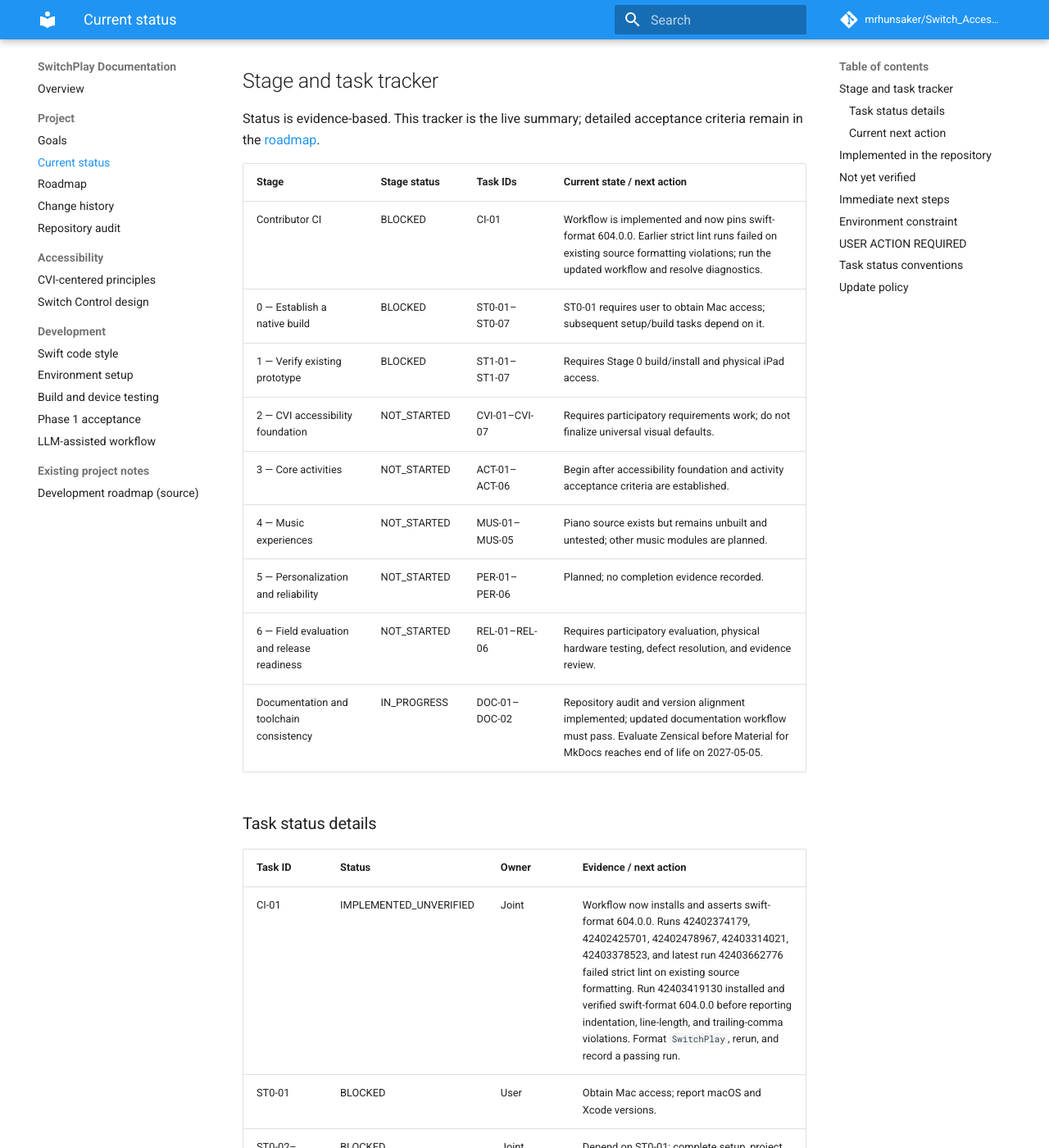
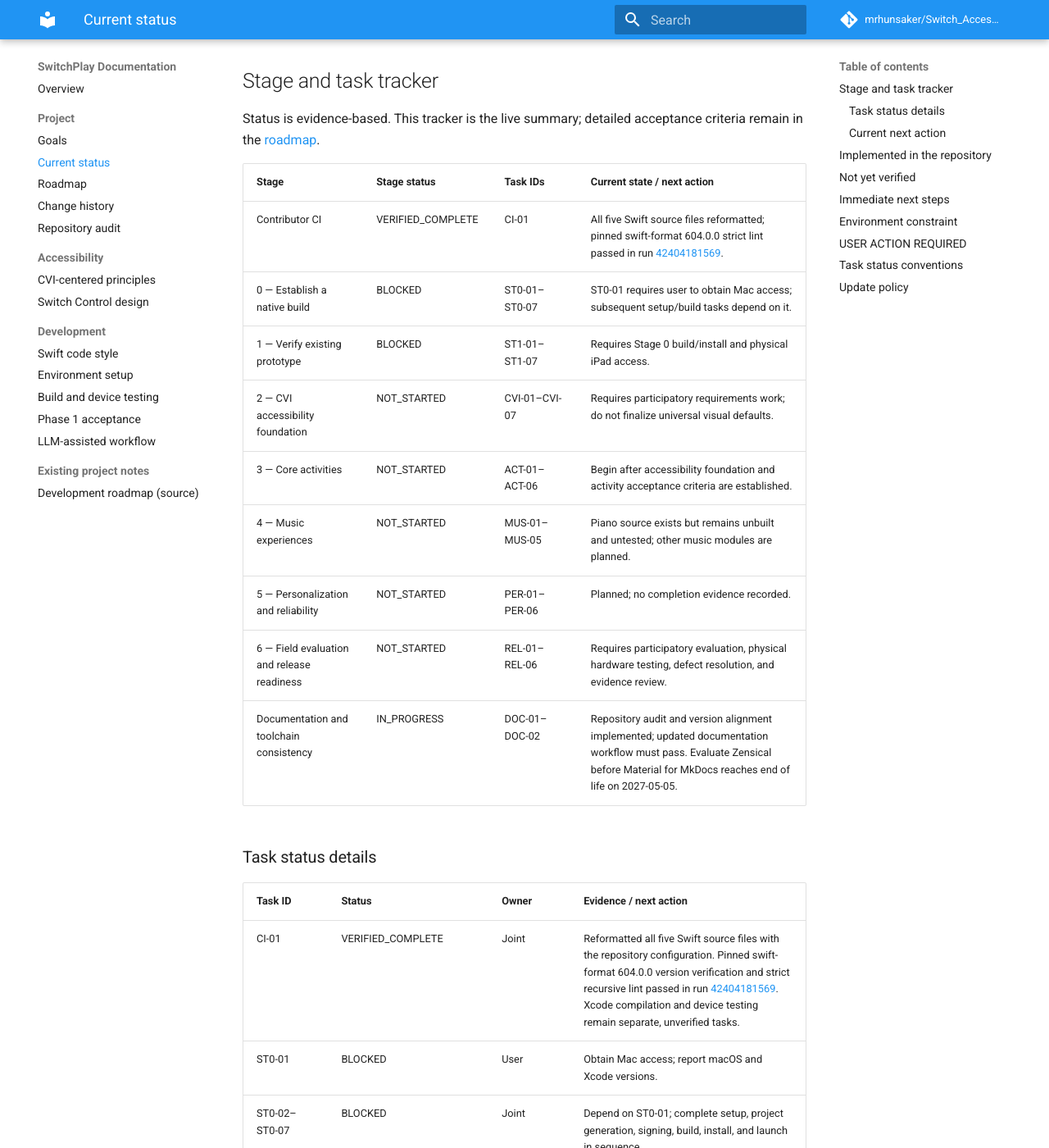
Before and after one commit to mrhunsaker/Switch_Access_iPadOS_App, an MkDocs documentation site: the page built from docs/project-status.md, in a window 1280 px wide and 1400 px high, scrolled down 324 px. Shown: the whole window at 82% size. Built offline with MkDocs 1.6.1 and Material for MkDocs 9.7.7, drawn with Linux system fonts in a browser that asks for light colours; comment, search, counter and statistics services are not loaded; some of the changed text lies outside the part shown.

Commit message:
Record completed strict Swift formatting task

```diff
--- a/docs/project-status.md
+++ b/docs/project-status.md
@@ -12,7 +12,7 @@ Status is evidence-based. This tracker is the live summary; detailed acceptance
 
 | Stage | Stage status | Task IDs | Current state / next action |
 | --- | --- | --- | --- |
-| Contributor CI | BLOCKED | CI-01 | Workflow is implemented and now pins swift-format 604.0.0. Earlier strict lint runs failed on existing source formatting violations; run the updated workflow and resolve diagnostics. |
+| Contributor CI | VERIFIED_COMPLETE | CI-01 | All five Swift source files reformatted; pinned swift-format 604.0.0 strict lint passed in run [42404181569](https://github.com/mrhunsaker/Switch_Access_iPadOS_App/actions/runs/42404181569). |
 | 0 — Establish a native build | BLOCKED | ST0-01–ST0-07 | ST0-01 requires user to obtain Mac access; subsequent setup/build tasks depend on it. |
 | 1 — Verify existing prototype | BLOCKED | ST1-01–ST1-07 | Requires Stage 0 build/install and physical iPad access. |
 | 2 — CVI accessibility foundation | NOT_STARTED | CVI-01–CVI-07 | Requires participatory requirements work; do not finalize universal visual defaults. |
@@ -26,7 +26,7 @@ Status is evidence-based. This tracker is the live summary; detailed acceptance
 
 | Task ID | Status | Owner | Evidence / next action |
 | --- | --- | --- | --- |
-| CI-01 | IMPLEMENTED_UNVERIFIED | Joint | Workflow now installs and asserts swift-format 604.0.0. Runs 42402374179, 42402425701, 42402478967, 42403314021, 42403378523, and latest run 42403662776 failed strict lint on existing source formatting. Run 42403419130 installed and verified swift-format 604.0.0 before reporting indentation, line-length, and trailing-comma violations. Format `SwitchPlay`, rerun, and record a passing run. |
+| CI-01 | VERIFIED_COMPLETE | Joint | Reformatted all five Swift source files with the repository configuration. Pinned swift-format 604.0.0 version verification and strict recursive lint passed in run [42404181569](https://github.com/mrhunsaker/Switch_Access_iPadOS_App/actions/runs/42404181569). Xcode compilation and device testing remain separate, unverified tasks. |
 | ST0-01 | BLOCKED | User | Obtain Mac access; report macOS and Xcode versions. |
 | ST0-02–ST0-07 | BLOCKED | Joint | Depend on ST0-01; complete setup, project generation, signing, build, install, and launch in sequence. |
 | ST1-01–ST1-07 | BLOCKED | Joint | Await successful Stage 0 build and physical iPad validation. |
@@ -56,10 +56,10 @@ Confirm whether a Mac is available. If yes, report its macOS version and Xcode v
 | Accessibility planning | Switch Control design contract and testing guides | Documentation exists; behavior unverified |
 | CVI prompt library | 15 LLM prompts, including mandatory P00 tracking prompt and Swift style checks | JSON committed |
 | Documentation site | MkDocs Material 9.8.0, pinned requirements, and GitHub Pages workflow | Strict build, artifact upload, and Pages deployment passed in run 42403662715 using Python 3.15.2 and current Actions |
-| Swift contributor standards | CODE_STYLE.md, root .swift-format, and pinned 604.0.0 CI workflow | Workflow updated; source lint remains failing pending reformat |
+| Swift contributor standards | CODE_STYLE.md, root .swift-format, and pinned 604.0.0 CI workflow | All five Swift files formatted; strict CI lint passed in run 42404181569 |
 
 ## Not yet verified
-- The latest observed Swift formatting run (42403662776) installed and verified swift-format 604.0.0 successfully, then failed strict lint on existing source-format violations. Earlier runs used the Xcode-bundled Swift-format 6.3.0; the workflow has since been updated to install and assert 604.0.0, so its new run must be evaluated separately.
+- The Swift source has passed strict recursive lint with pinned swift-format 604.0.0 in run [42404181569](https://github.com/mrhunsaker/Switch_Access_iPadOS_App/actions/runs/42404181569).
 - The updated documentation workflow passed strict build, Pages artifact upload, and deployment in run 42403559310 with Python 3.15.2, MkDocs Material 9.8.0, and the upgraded Actions.
 - Whether the source compiles with the current Xcode and iPadOS SDK remains unverified.
 - Whether the app installs and launches on a physical iPad remains unverified.
@@ -69,7 +69,7 @@ Confirm whether a Mac is available. If yes, report its macOS version and Xcode v
 - Whether audio behavior is reliable across routes and interruptions remains unverified.
 
 ## Immediate next steps
-1. Format the existing Swift files with the checked-in `.swift-format` configuration using swift-format 604.0.0, then rerun CI-01 until strict lint passes.
+1. Arrange access to a Mac with a supported Xcode installation.
 2. Arrange access to a Mac with a supported Xcode installation.
 3. Clone the repository, install XcodeGen, and generate the Xcode project.
 4. Configure a unique bundle identifier and signing team.
```
